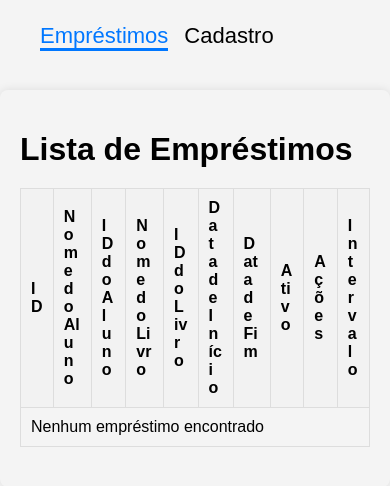
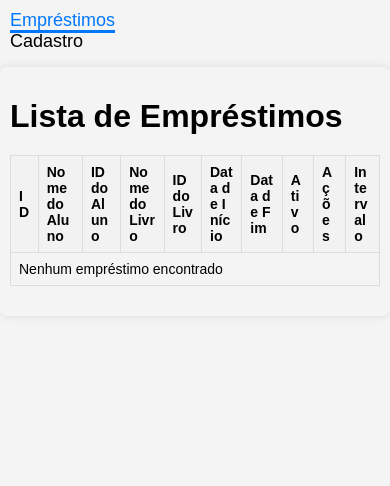
Before and after one commit to P-Cler/Biblioteca, a PHP site: page / in a window 390 px wide. Shown: the top 486 px of the page. Run offline with PHP 8.4, Linux system fonts and the light colour scheme; data that the repository does not hold is empty.

Commit message:
Update index.css

```diff
--- a/css/index.css
+++ b/css/index.css
@@ -229,3 +229,53 @@ h1 {
     color: white;
     border-color: #0056b3;
 }
+
+@media (max-width: 768px) {
+    .cabecalho {
+        flex-direction: column;
+        align-items: flex-start;
+        padding: 10px;
+        height: auto;
+    }
+
+    .referencias {
+        flex-direction: column;
+        align-items: flex-start;
+        margin: 0;
+    }
+
+    .referencias nav {
+        flex-direction: column;
+        margin: 0;
+    }
+
+    .referencias nav a {
+        margin: 5px 0;
+        font-size: 18px;
+    }
+
+    .bloco {
+        padding-top: 5px;
+    }
+
+    .lista {
+        width: 100%;
+        padding: 10px;
+    }
+
+    th, td {
+        padding: 8px;
+        font-size: 14px;
+    }
+
+    button.estender,
+    button.finalizar {
+        padding: 4px 8px;
+    }
+
+    .pagination a {
+        padding: 8px 15px;
+        margin: 3px;
+        font-size: 14px;
+    }
+}
```
